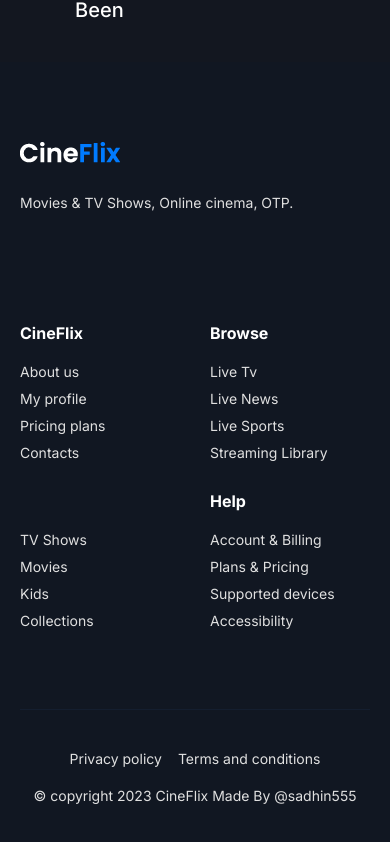
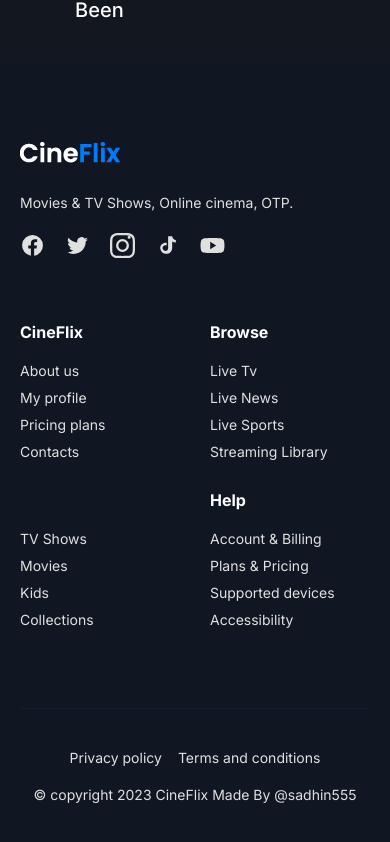
Before and after one commit to ZeroM3thod/cineflix-next, a Next.js app: page / in a window 390 px wide. Shown: the part 4357-5199 px from the top of the page. Built offline with nearby package versions, Linux system fonts and the light colour scheme; a web font is replaced by a local one.

Commit message:
feat: add lucide-react icons and update CSS for icon usage
Co-authored-by: Zero Method <266778045+ZeroM3thod@users.noreply.github.com>

```diff
--- a/package.json
+++ b/package.json
@@ -9,6 +9,7 @@
     "lint": "eslint"
   },
   "dependencies": {
+    "lucide-react": "^1.23.0",
     "next": "16.2.10",
     "react": "19.2.4",
     "react-dom": "19.2.4"
--- a/src/app/globals.css
+++ b/src/app/globals.css
@@ -580,10 +580,9 @@ input ~ .checked-radio-bg {
   margin-left: 5px;
 }
 
-.movie-card ion-icon {
+.movie-card .cf-ic {
   font-size: 16px;
   display: block;
-  --ionicon-stroke-width: 50px;
 }
 
 .movie-card .play {
@@ -593,9 +592,9 @@ input ~ .checked-radio-bg {
   transform: translate(-50%, -50%) scale(var(--scale));
 }
 
-.movie-card .play ion-icon {
+.movie-card .play .cf-ic {
   font-size: 60px;
-  --ionicon-stroke-width: 20px;
+  stroke-width: 1;
 }
 
 .movie-card:hover :is(.bookmark, .rating, .play) { --scale: 1; }
@@ -721,10 +720,9 @@ input ~ .checked-radio-bg {
   color: var(--off-white);
 }
 
-.sidebar-meta ion-icon {
+.sidebar-meta .cf-ic {
   font-size: 13px;
   color: var(--yellow);
-  --ionicon-stroke-width: 50px;
 }
 
 .sidebar-dot { opacity: 0.4; margin: 0 2px; }
@@ -848,9 +846,9 @@ input ~ .checked-radio-bg {
   z-index: 10;
 }
 
-.live-card .play ion-icon {
+.live-card .play .cf-ic {
   font-size: 60px;
-  --ionicon-stroke-width: 20px;
+  stroke-width: 1;
 }
 
 .live-card:hover .play {
@@ -914,7 +912,7 @@ footer {
 
 .social-link a { display: inline-block; }
 
-.social-link ion-icon {
+.social-link .cf-ic {
   font-size: 25px;
   margin-right: 20px;
 }
@@ -1053,8 +1051,8 @@ ul .link-item:not(:last-child) { margin-bottom: 10px; }
   .movie-card .bookmark { left: 8px; }
   .movie-card .rating { right: 8px; }
   .movie-card .rating span { font-size: 10px; margin-left: 3px; }
-  .movie-card ion-icon { font-size: 13px; }
-  .movie-card .play ion-icon { font-size: 34px; }
+  .movie-card .cf-ic { font-size: 13px; }
+  .movie-card .play .cf-ic { font-size: 34px; }
 
   .movies-sidebar { display: none; }
 
@@ -1111,8 +1109,8 @@ ul .link-item:not(:last-child) { margin-bottom: 10px; }
   .movie-card .bookmark { left: 6px; }
   .movie-card .rating { right: 6px; }
   .movie-card .rating span { font-size: 9px; margin-left: 2px; }
-  .movie-card ion-icon { font-size: 11px; }
-  .movie-card .play ion-icon { font-size: 28px; }
+  .movie-card .cf-ic { font-size: 11px; }
+  .movie-card .play .cf-ic { font-size: 28px; }
 
   .category-grid { grid-template-columns: repeat(2, 1fr); gap: 12px; }
 
--- a/src/app/layout.tsx
+++ b/src/app/layout.tsx
@@ -28,17 +28,7 @@ export default function RootLayout({
           rel="stylesheet"
         />
       </head>
-      <body>
-        {children}
-        <script
-          type="module"
-          src="https://unpkg.com/ionicons@5.5.2/dist/ionicons/ionicons.esm.js"
-        />
-        <script
-          noModule
-          src="https://unpkg.com/ionicons@5.5.2/dist/ionicons/ionicons.js"
-        />
-      </body>
+      <body>{children}</body>
     </html>
   );
 }
--- a/src/app/page.tsx
+++ b/src/app/page.tsx
@@ -1,4 +1,60 @@
 import HeroCarousel from "@/components/HeroCarousel";
+import { Bookmark, Star, PlayCircle } from "lucide-react";
+
+function BrandIcon({ children }: { children: React.ReactNode }) {
+  return (
+    <svg
+      className="cf-ic"
+      width="1em"
+      height="1em"
+      viewBox="0 0 24 24"
+      fill="currentColor"
+      aria-hidden="true"
+    >
+      {children}
+    </svg>
+  );
+}
+
+function FacebookIcon() {
+  return (
+    <BrandIcon>
+      <path d="M22 12a10 10 0 1 0-11.56 9.88v-6.99H7.9V12h2.54V9.8c0-2.5 1.49-3.89 3.77-3.89 1.09 0 2.24.2 2.24.2v2.46h-1.26c-1.24 0-1.63.77-1.63 1.56V12h2.78l-.44 2.89h-2.34v6.99A10 10 0 0 0 22 12z" />
+    </BrandIcon>
+  );
+}
+
+function TwitterIcon() {
+  return (
+    <BrandIcon>
+      <path d="M22 5.9c-.7.3-1.5.5-2.4.7.9-.5 1.5-1.3 1.8-2.3-.8.5-1.7.8-2.6 1a4.1 4.1 0 0 0-7 3.7A11.6 11.6 0 0 1 3.4 4.6a4.1 4.1 0 0 0 1.3 5.5c-.7 0-1.3-.2-1.9-.5v.1c0 2 1.4 3.6 3.3 4a4.1 4.1 0 0 1-1.8.1 4.1 4.1 0 0 0 3.8 2.8A8.2 8.2 0 0 1 2 18.3a11.6 11.6 0 0 0 6.3 1.8c7.5 0 11.6-6.2 11.6-11.6v-.5c.8-.6 1.5-1.3 2.1-2.1z" />
+    </BrandIcon>
+  );
+}
+
+function InstagramIcon() {
+  return (
+    <BrandIcon>
+      <path d="M12 2.2c3.2 0 3.6 0 4.9.1 1.2.1 1.8.3 2.2.4.6.2 1 .5 1.4.9.4.4.7.8.9 1.4.2.4.4 1 .4 2.2.1 1.3.1 1.7.1 4.9s0 3.6-.1 4.9c-.1 1.2-.3 1.8-.4 2.2-.2.6-.5 1-.9 1.4-.4.4-.8.7-1.4.9-.4.2-1 .4-2.2.4-1.3.1-1.7.1-4.9.1s-3.6 0-4.9-.1c-1.2-.1-1.8-.3-2.2-.4-.6-.2-1-.5-1.4-.9-.4-.4-.7-.8-.9-1.4-.2-.4-.4-1-.4-2.2C2.2 15.6 2.2 15.2 2.2 12s0-3.6.1-4.9c.1-1.2.3-1.8.4-2.2.2-.6.5-1 .9-1.4.4-.4.8-.7 1.4-.9.4-.2 1-.4 2.2-.4C8.4 2.2 8.8 2.2 12 2.2zM12 0C8.7 0 8.3 0 7 .1 5.7.1 4.8.3 4.1.6c-.8.3-1.4.7-2.1 1.4C1.3 2.7.9 3.3.6 4.1.3 4.8.1 5.7.1 7 0 8.3 0 8.7 0 12s0 3.7.1 5c0 1.3.2 2.2.5 2.9.3.8.7 1.4 1.4 2.1.7.7 1.3 1.1 2.1 1.4.7.3 1.6.5 2.9.5 1.3.1 1.7.1 5 .1s3.7 0 5-.1c1.3 0 2.2-.2 2.9-.5.8-.3 1.4-.7 2.1-1.4.7-.7 1.1-1.3 1.4-2.1.3-.7.5-1.6.5-2.9.1-1.3.1-1.7.1-5s0-3.7-.1-5c0-1.3-.2-2.2-.5-2.9-.3-.8-.7-1.4-1.4-2.1-.7-.7-1.3-1.1-2.1-1.4-.7-.3-1.6-.5-2.9-.5C15.7 0 15.3 0 12 0zm0 5.8a6.2 6.2 0 1 0 0 12.4 6.2 6.2 0 0 0 0-12.4zm0 10.2a4 4 0 1 1 0-8 4 4 0 0 1 0 8zm6.4-10.4a1.4 1.4 0 1 0 0-2.9 1.4 1.4 0 0 0 0 2.9z" />
+    </BrandIcon>
+  );
+}
+
+function TikTokIcon() {
+  return (
+    <BrandIcon>
+      <path d="M16.5 3c.3 2.1 1.5 3.4 3.5 3.6v2.4c-1.2.1-2.3-.2-3.5-.8v5.9c0 3.4-2.5 5.9-5.8 5.9A5.7 5.7 0 0 1 5 14.5c0-3.2 2.9-5.6 6.2-5.1v2.6c-.4-.1-.9-.2-1.3-.2-1.5 0-2.6 1.1-2.6 2.7 0 1.5 1.1 2.7 2.6 2.7 1.6 0 2.7-1.2 2.7-2.9V3h3.9z" />
+    </BrandIcon>
+  );
+}
+
+function YoutubeIcon() {
+  return (
+    <BrandIcon>
+      <path d="M23 7.5a3 3 0 0 0-2.1-2.1C19 4.9 12 4.9 12 4.9s-7 0-8.9.5A3 3 0 0 0 1 7.5C.5 9.4.5 12 .5 12s0 2.6.5 4.5a3 3 0 0 0 2.1 2.1c1.9.5 8.9.5 8.9.5s7 0 8.9-.5a3 3 0 0 0 2.1-2.1c.5-1.9.5-4.5.5-4.5s0-2.6-.5-4.5zM9.8 15.5V8.5l5.7 3.5-5.7 3.5z" />
+    </BrandIcon>
+  );
+}
 
 export default function Home() {
   return (
@@ -272,20 +328,20 @@ export default function Home() {
               OTP.
             </p>
             <div className="social-link">
-              <a href="#">
-                <ion-icon name="logo-facebook" />
+              <a href="#" aria-label="Facebook">
+                <FacebookIcon />
               </a>
-              <a href="#">
-                <ion-icon name="logo-twitter" />
+              <a href="#" aria-label="Twitter">
+                <TwitterIcon />
               </a>
-              <a href="#">
-                <ion-icon name="logo-instagram" />
+              <a href="#" aria-label="Instagram">
+                <InstagramIcon />
               </a>
-              <a href="#">
-                <ion-icon name="logo-tiktok" />
+              <a href="#" aria-label="TikTok">
+                <TikTokIcon />
               </a>
-              <a href="#">
-                <ion-icon name="logo-youtube" />
+              <a href="#" aria-label="YouTube">
+                <YoutubeIcon />
               </a>
             </div>
           </div>
@@ -354,14 +410,14 @@ function MovieCard({
         <img src={img} alt="" className="card-img" />
         <div className="card-overlay">
           <div className="bookmark">
-            <ion-icon name="bookmark-outline" />
+            <Bookmark className="cf-ic" size="1em" />
           </div>
           <div className="rating">
-            <ion-icon name="star-outline" />
+            <Star className="cf-ic" size="1em" />
             <span>{rating}</span>
           </div>
           <div className="play">
-            <ion-icon name="play-circle-outline" />
+            <PlayCircle className="cf-ic" size="1em" />
           </div>
         </div>
       </div>
@@ -396,7 +452,7 @@ function SidebarCard({
       <div className="sidebar-info">
         <h4 className="sidebar-title">{title}</h4>
         <div className="sidebar-meta">
-          <ion-icon name="star-outline" />
+          <Star className="cf-ic" size="1em" />
           <span>{rating}</span>
           <span className="sidebar-dot">/</span>
           <span>{year}</span>
@@ -444,7 +500,7 @@ function LiveCard({
         <div className="live-badge">LIVE</div>
         <div className="total-viewers">{viewers}</div>
         <div className="play">
-          <ion-icon name="play-circle-outline" />
+          <PlayCircle className="cf-ic" size="1em" />
         </div>
       </div>
       <div className="card-body">
```
Also changed, not shown: src/types/ionicons.d.ts (deleted, +0 -13 lines), 1 other file (tests, documents, lock files or other folders).
